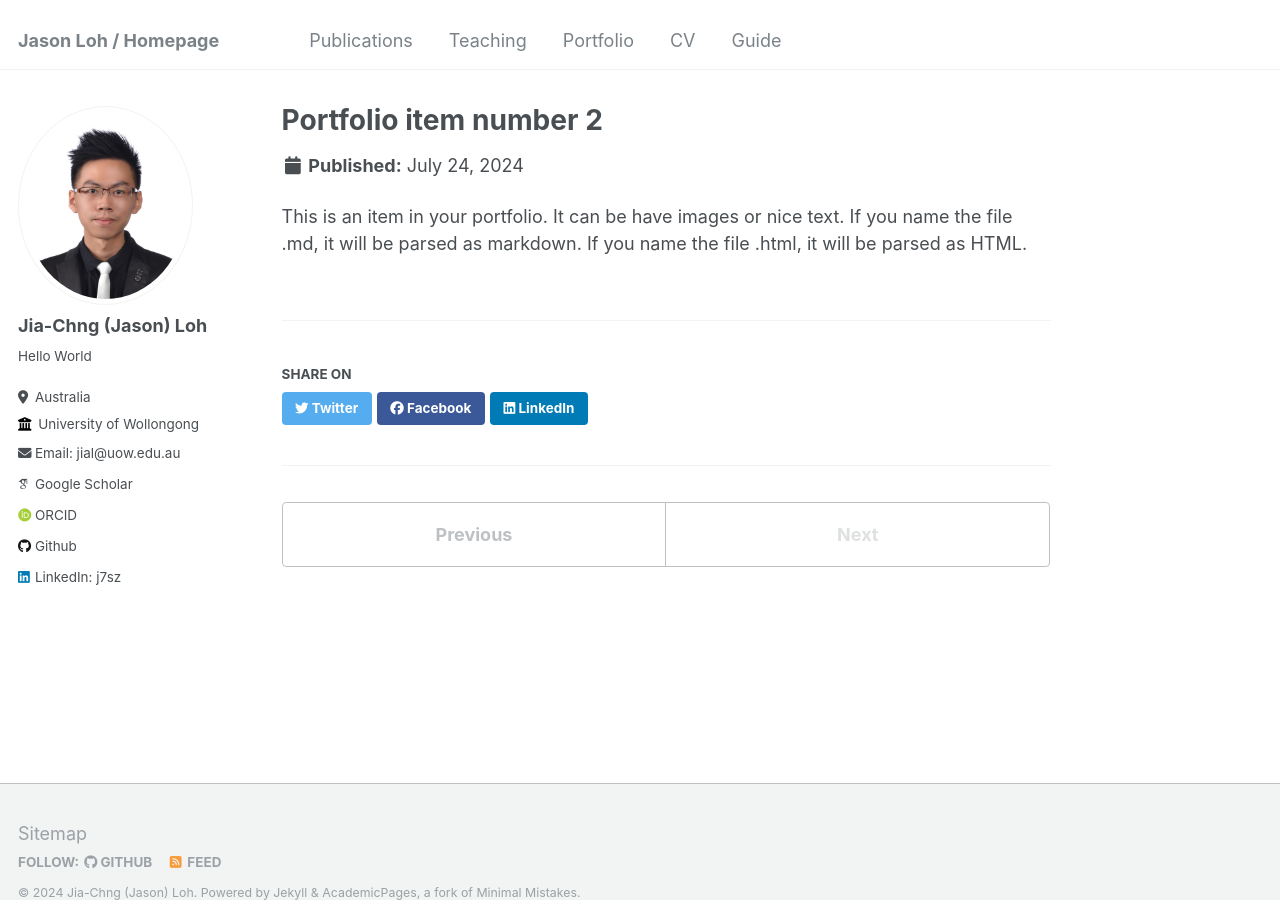
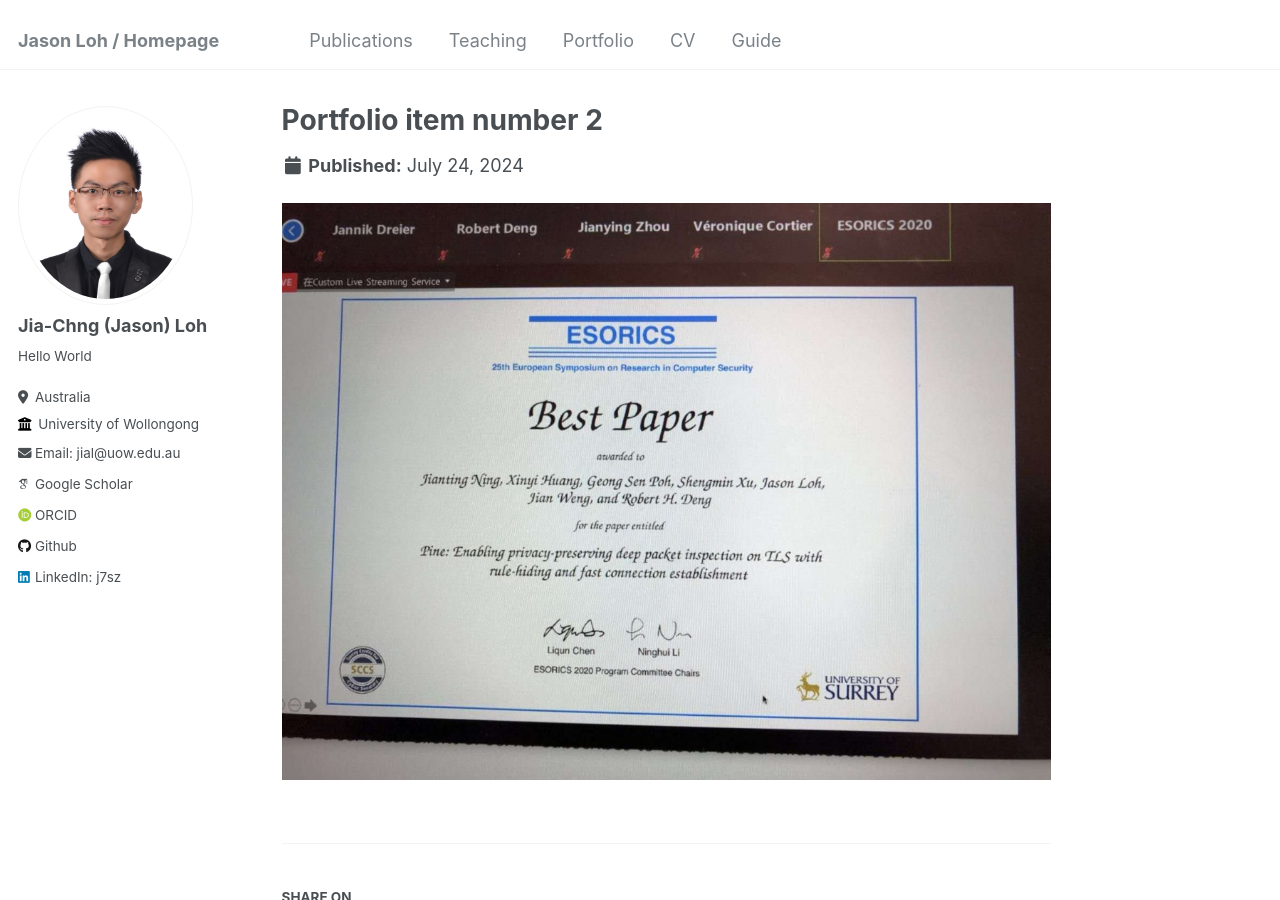
Before and after one commit to j7sz/j7sz.github.io, a Jekyll site: the page built from _portfolio/portfolio-2.html, in a window 1280 px wide and 900 px high. Built offline with Jekyll 4.4.1, drawn with Linux system fonts in a browser that asks for light colours; some web fonts are replaced.

Commit message:
Update portfolio-2.html

```diff
--- a/_portfolio/portfolio-2.html
+++ b/_portfolio/portfolio-2.html
@@ -1,7 +1,7 @@
 ---
 title: "Portfolio item number 2"
-excerpt: "Short description of portfolio item number 2 <br/><img src='/images/500x300.png'>"
+excerpt: ".. <br/><img src='/images/ESORICS20_Award.jpeg'>"
 collection: portfolio
 ---
 
-This is an item in your portfolio. It can be have images or nice text. If you name the file .md, it will be parsed as markdown. If you name the file .html, it will be parsed as HTML.
+<img src='/images/ESORICS20_Award.jpeg'><br/>
```
